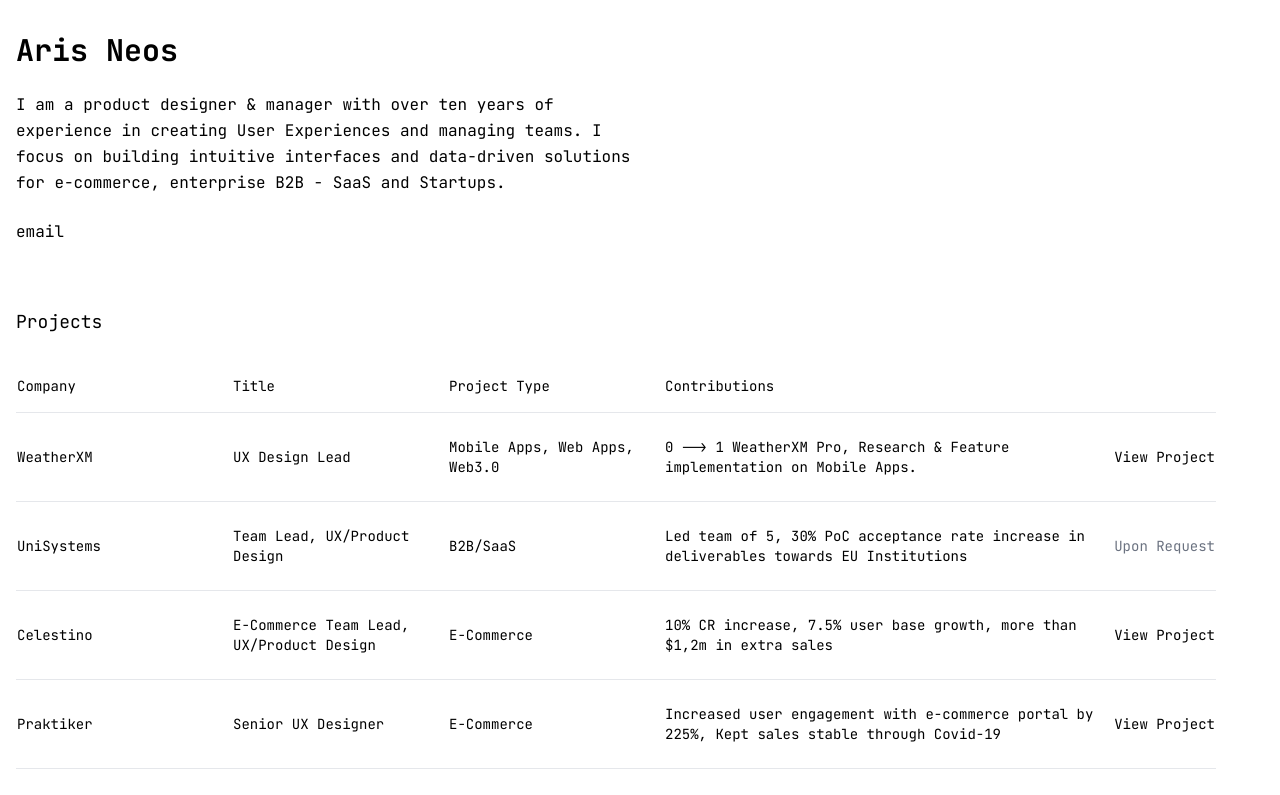
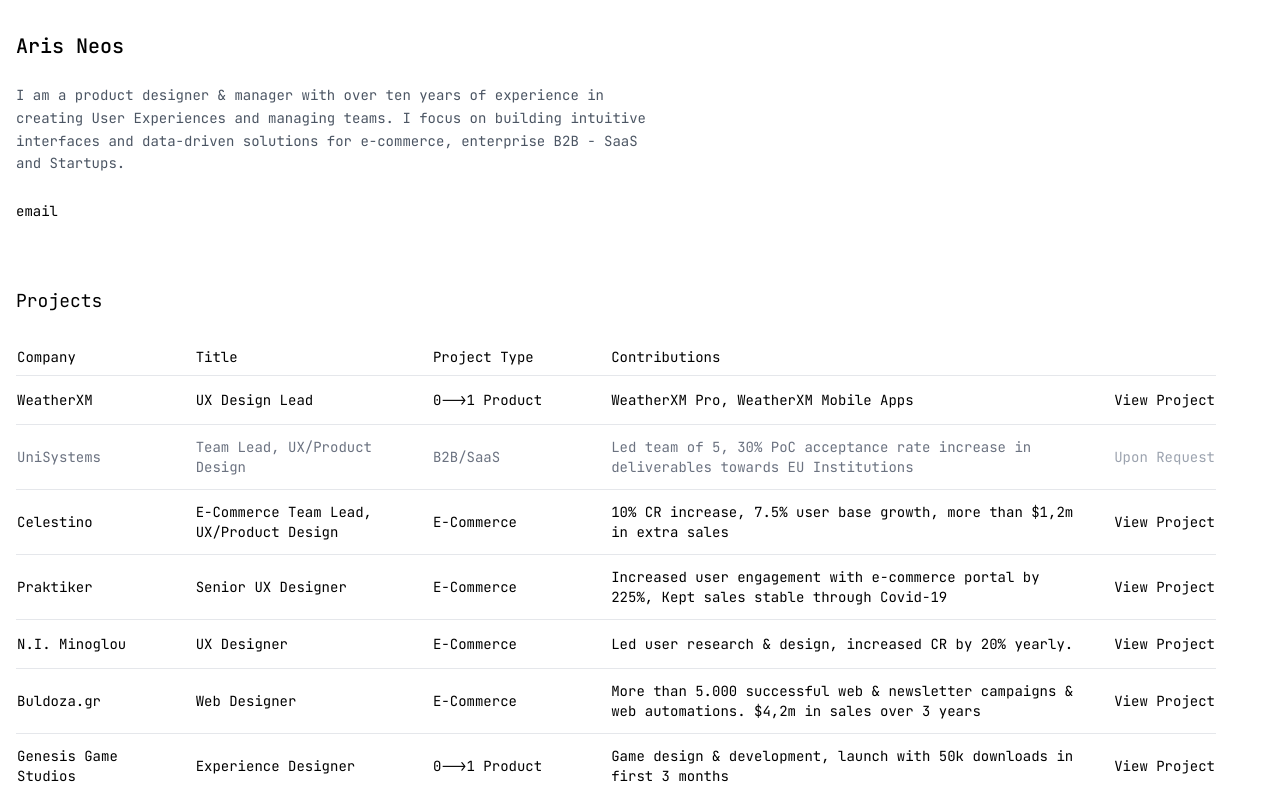
Before and after one commit to arisneos/portfolio, a Next.js app: page / in a window 1280 px wide. Shown: the top 795 px of the page. Built offline with nearby package versions, Linux system fonts and the light colour scheme.

Commit message:
More changes
Changed the way the project behaves, made the project buttons more prominent. Changed the way fonts work for Private and Public Projects.

```diff
--- a/app/components/ProjectTable.tsx
+++ b/app/components/ProjectTable.tsx
@@ -9,36 +9,39 @@
 
   return (
     <>
-      <div className="overflow-x-auto">
-        <table className="w-full table-fixed">
+      <div className="w-full overflow-x-auto">
+        <table className="w-full">
           <thead>
             <tr className="border-b border-gray-200">
-              <th className="py-4 text-left font-normal w-1/5 md:w-[18%] text-sm">Company</th>
-              <th className="py-4 text-left font-normal w-1/5 md:w-[18%] text-sm">Title</th>
-              <th className="py-4 text-left font-normal w-1/5 md:w-[18%] text-sm">Project Type</th>
-              <th className="py-4 text-left font-normal w-2/5 md:w-[36%] text-sm">Contributions</th>
-              <th className="py-4 text-left font-normal w-[10%]"></th>
+              <th className="py-2 pr-8 text-left font-normal w-[15%] text-sm">Company</th>
+              <th className="py-2 pr-8 text-left font-normal w-[20%] text-sm">Title</th>
+              <th className="py-2 pr-8 text-left font-normal w-[15%] text-sm">Project Type</th>
+              <th className="py-2 text-left font-normal w-[40%] text-sm">Contributions</th>
+              <th className="py-2 pl-8 text-right font-normal w-[10%]"></th>
             </tr>
           </thead>
           <tbody>
             {projects.map((project, index) => (
-              <tr key={project.company} className={`border-b border-gray-200 ${index === projects.length - 1 ? 'border-b-0' : ''}`}>
-                <td className="py-6 text-sm">{project.company}</td>
-                <td className="py-6 text-sm">{project.title}</td>
-                <td className="py-6 text-sm">{project.type}</td>
-                <td className="py-6 text-sm">{project.contributions}</td>
-                <td className="py-6 text-right">
+              <tr key={project.company}
+                  className={`border-b border-gray-200 ${index === projects.length - 1 ? 'border-b-0' : ''}
+                             ${project.isPrivate ? 'text-gray-500' : ''}`}
+              >
+                <td className="py-3 pr-8 text-sm">{project.company}</td>
+                <td className="py-3 pr-8 text-sm">{project.title}</td>
+                <td className="py-3 pr-8 text-sm">{project.type}</td>
+                <td className="py-3 text-sm">{project.contributions}</td>
+                <td className="py-3 pl-8 text-right whitespace-nowrap">
                   {project.isPrivate ? (
                     <button
                       onClick={() => setSelectedProject(project.company)}
-                      className="text-sm text-gray-500 hover:text-gray-800 hover:underline underline-offset-4 transition-colors"
+                      className="text-sm text-gray-400 hover:text-gray-600 hover:underline underline-offset-4 transition-colors ml-auto inline-block"
                     >
                       Upon Request
                     </button>
                   ) : (
                     <Link
                       href={`/projects/${project.slug}`}
-                      className="text-sm hover:underline underline-offset-4"
+                      className="text-sm hover:underline underline-offset-4 ml-auto inline-block"
                     >
                       View Project
                     </Link>
--- a/app/data/portfolio.ts
+++ b/app/data/portfolio.ts
@@ -18,8 +18,8 @@
   {
     company: 'WeatherXM',
     title: 'UX Design Lead',
-    type: 'Mobile Apps, Web Apps, Web3.0',
-    contributions: '0 --> 1 WeatherXM Pro, Research & Feature implementation on Mobile Apps.',
+    type: '0-->1 Product',
+    contributions: 'WeatherXM Pro, WeatherXM Mobile Apps',
     link: '#weatherxm',
     slug: 'weatherxm',
     description: 'Detailed project description will go here...',
@@ -66,7 +66,7 @@
     isPrivate: false
   },
   {
-    company: 'Plaisio.gr / Buldoza.gr',
+    company: 'Buldoza.gr',
     title: 'Web Designer',
     type: 'E-Commerce',
     contributions: 'More than 5.000 successful web & newsletter campaigns & web automations. $4,2m in sales over 3 years',
@@ -77,8 +77,8 @@
   {
     company: 'Genesis Game Studios',
     title: 'Experience Designer',
-    type: 'Game Development',
-    contributions: '0 --> 1 game launch with 50k downloads in first 3 months',
+    type: '0-->1 Product',
+    contributions: 'Game design & development, launch with 50k downloads in first 3 months',
     link: '#Genesis',
     slug: 'Genesis',
     isPrivate: false
--- a/app/page.tsx
+++ b/app/page.tsx
@@ -8,8 +8,8 @@
   return (
     <div className="space-y-16 max-w-[1200px]">
       <section className="space-y-6">
-        <h1 className="text-3xl font-bold">Aris Neos</h1>
-        <p className="text-base max-w-[640px] leading-relaxed">
+        <h1 className="text-xl font-medium">Aris Neos</h1>
+        <p className="text-sm text-gray-600 max-w-[640px] leading-relaxed">
           I am a product designer & manager with over ten years of experience in creating User Experiences
           and managing teams. I focus on building intuitive interfaces and data-driven solutions
           for e-commerce, enterprise B2B - SaaS and Startups.
@@ -17,7 +17,7 @@
         <div>
           <Link
             href="mailto:arisneos@gmail.com"
-            className="text-base hover:underline underline-offset-4"
+            className="text-sm hover:underline underline-offset-4"
           >
             email
           </Link>
```
